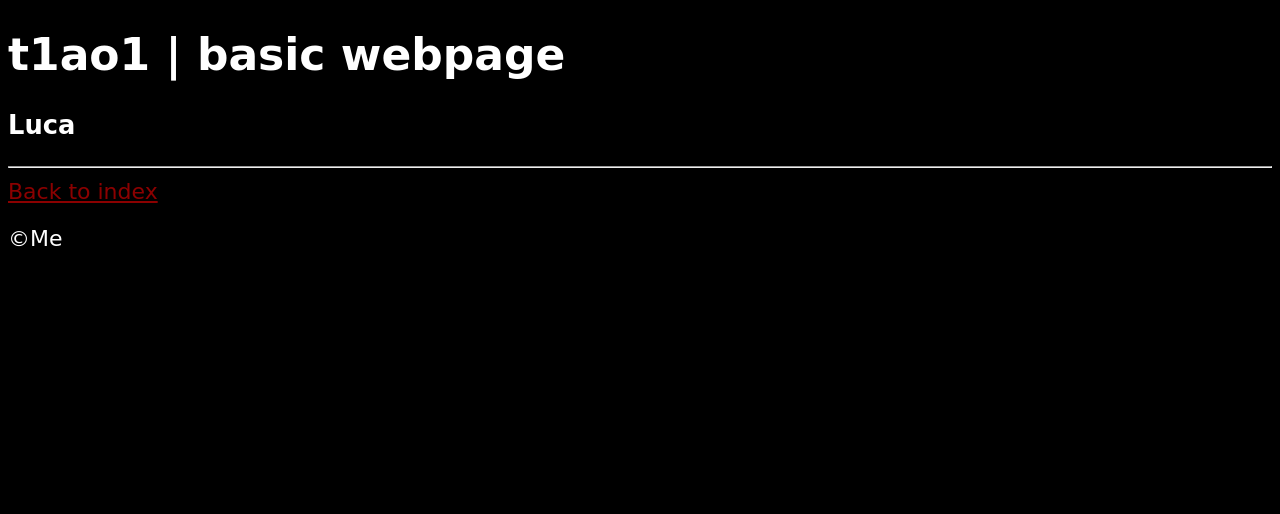
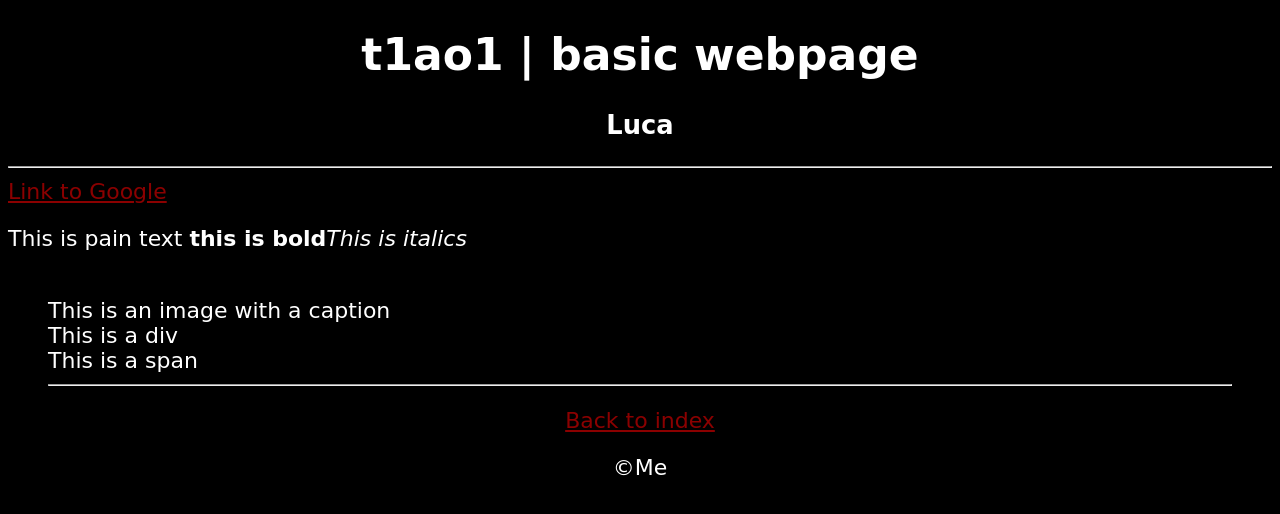
Before and after one commit to luca555555/game-dev-luca-2022, a plain HTML site: page t1ao1-basic-web.html in a window 1280 px wide. Drawn offline with Linux system fonts and the light colour scheme.

Commit message:
Update t1ao1-basic-web.html

```diff
--- a/t1ao1-basic-web.html
+++ b/t1ao1-basic-web.html
@@ -7,10 +7,27 @@
     <title>Luca | basic webpage</title>
   </head>
   <body>
-    <h1>t1ao1 | basic webpage</h1>
-    <h3>Luca</h3>
+    <h1 align="center">t1ao1 | basic webpage</h1>
+    <h3 align="center">Luca</h3>
+
     <hr>
-    <a href="index.html">Back to index</a>
-    <p>&copy;Me</p>
+
+<a href="">Link to Google</a>
+<p>This is pain text <b>this is bold</b><i>This is italics</i>
+<br>
+<figure>
+<img src="">
+<figcaption>
+This is an image with a caption
+</figcaption
+</figure>
+
+<div>This is a div</div
+<span>This is a span</span>
+
+  <hr>
+
+    <p align="center"><a href="index.html">Back to index</a></p>
+    <p  align="center">&copy;Me</p>
   </body>
 </html>
```
